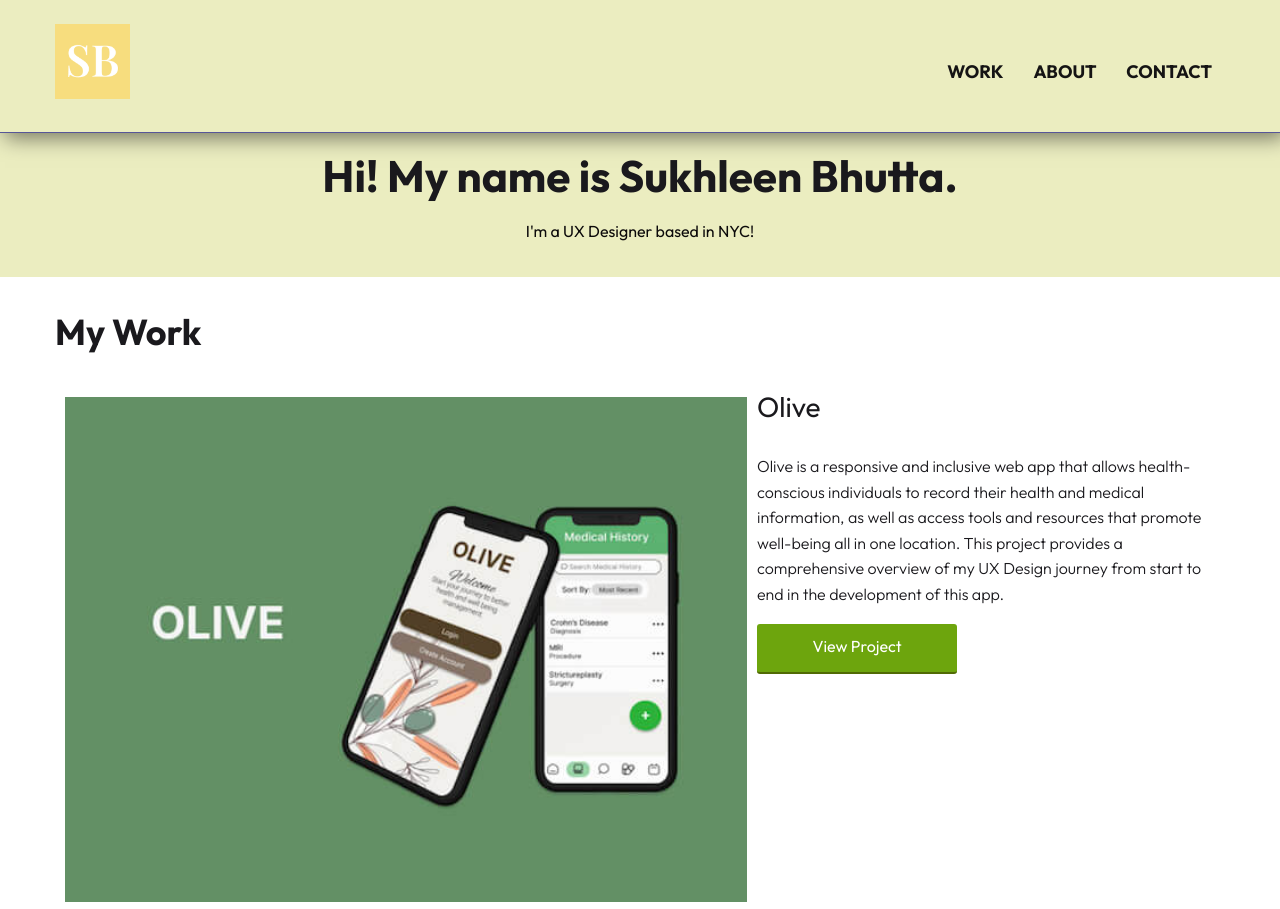
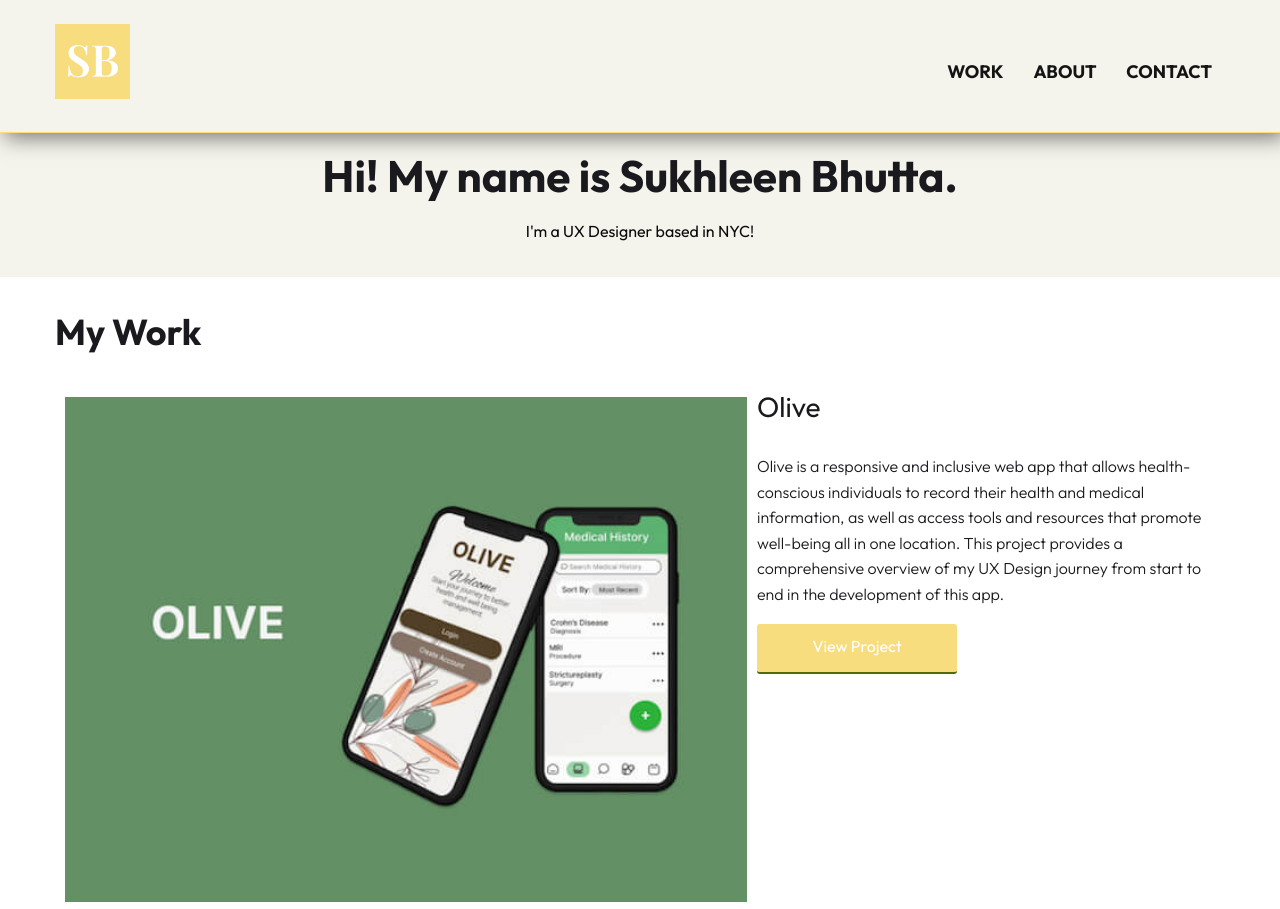
Before and after one commit to bhuttas3/portfolio-website., a plain HTML site: page index.html in a window 1280 px wide. Shown: the top 909 px of the page. Drawn offline with nearby package versions, Linux system fonts and the light colour scheme.

Commit message:
update colors

```diff
--- a/css/styles.css
+++ b/css/styles.css
@@ -64,7 +64,7 @@ text-decoration: underline;
 }
 .button {
   display: inline-block; /* since the <a> tag is inline by default, we need to change this to inline-block, but more on this in the next exercise */
-  background-color: #6da50d;
+  background-color: #F8DD7E;
   color: #ffffff; /* needed to override the default link color */
   font-weight: 400;
   padding: 10px;
@@ -91,10 +91,10 @@ text-decoration: underline;
 /* Layout styling */
 }
 header {
-  background-color: #ebedc0;
+  background-color: #f4f4ec;
   padding: 10px 0 4px;
   width: 100%;
-  border-bottom: 1px solid #575698;
+  border-bottom: 1px solid #F8DD7E;
   box-shadow: 5px 5px 20px rgba(0, 0, 0, 0.5)  ;
 -webkit-box-shadow: 5px 5px 20px rgba(0, 0, 0, 0.5)  ;
 -moz-box-shadow: 5px 5px 20px rgba(0, 0, 0, 0.5)  ;
@@ -152,7 +152,7 @@ nav > ul > li > a {
   color: #151414;
 }
 #hero {
-  background-color: #ebedc0;
+  background-color: #f4f4ec;
 }
 
 main {
```
